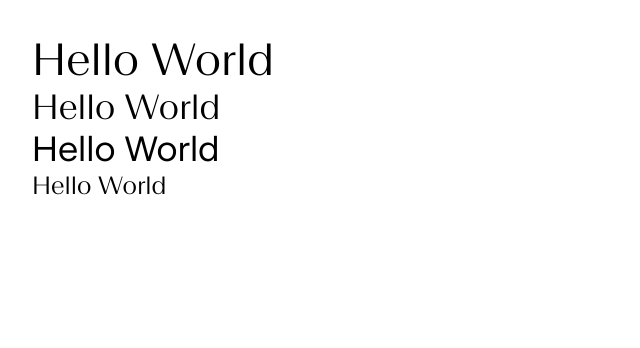
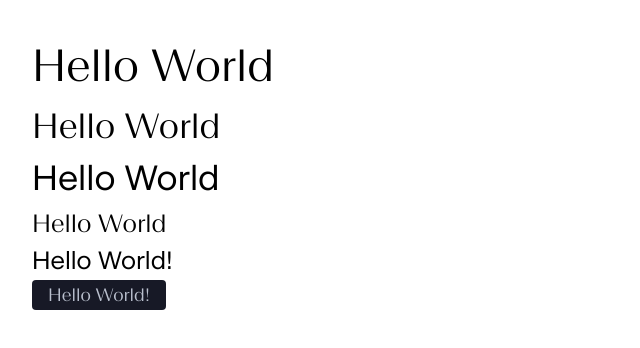
Before and after one commit to jeromehaas/sayyes-web, a Next.js app in the folder frontend/: page / in a window 1280 px wide. Shown: the top 348 px of the page, without its empty margins (0-640 px from the left). Built offline with nearby package versions, Linux system fonts and the light colour scheme.

Commit message:
Setup: button component

```diff
--- /dev/null
+++ b/frontend/components/content/button/button.jsx
@@ -0,0 +1,17 @@
+import { Fragment } from "react";
+import Link from "next/link";
+
+const Button = ({ className, children, onClick, href }) => {
+
+    return (
+        <Fragment>
+            { href
+                ? <Link className={`${ className } button`}>{ children }</Link>
+                : <button className={`${ className } button`} onClick={ onClick }>{ children }</button>
+            }
+        </Fragment>
+    )
+
+};
+
+export default Button;
--- /dev/null
+++ b/frontend/components/content/button/button.scss
@@ -0,0 +1,9 @@
+.button {
+    background-color: $blue-100;
+    color: $white-100;
+    padding: 4px 16px;
+    border-radius: 4px;
+    color: $grey-60;
+    display: inline-block;
+    cursor: pointer;
+}
--- /dev/null
+++ b/frontend/components/content/paragraph/paragraph.jsx
@@ -0,0 +1,9 @@
+const Paragraph = ({ className, children }) => {
+
+    return (
+        <p className={`${ className } paragraph`}>{ children }</p>
+    );
+
+};
+
+export default Paragraph;
--- /dev/null
+++ b/frontend/components/content/paragraph/paragraph.scss
@@ -0,0 +1,3 @@
+.paragraph {
+
+}
--- a/frontend/pages/index.js
+++ b/frontend/pages/index.js
@@ -1,5 +1,7 @@
-import Section from "components//layouts/section/section";
-import Heading from "components//content/heading/heading";
+import Section from "components/layouts/section/section";
+import Heading from "components/content/heading/heading";
+import Paragraph from "components/content/paragraph/paragraph";
+import Button from "components//content/button/button";
 
 const Start = ( ) => {
 
@@ -9,6 +11,8 @@ const Start = ( ) => {
       <Heading level="h2">Hello World</Heading>
       <Heading level="h3">Hello World</Heading>
       <Heading level="h4">Hello World</Heading>
+      <Paragraph>Hello World!</Paragraph>
+      <Button>Hello World!</Button>
     </Section>
   );
 
--- a/frontend/styles/configs/reset.scss
+++ b/frontend/styles/configs/reset.scss
@@ -3,3 +3,8 @@
     margin: 0;
     box-sizing: border-box;
 }
+
+button {
+    background-color: transparent;
+    border: none;
+}
--- a/frontend/styles/configs/typography.scss
+++ b/frontend/styles/configs/typography.scss
@@ -5,29 +5,48 @@
 }
 
 .heading {
+    font-size: 45px;
+    letter-spacing: 7%;
+    font-family: "Beausite-Slick", Arial, sans-serif;
+    line-height: 1.5;
 
     &--h1 {
         font-family: "Beausite-Slick", Arial, sans-serif;
         font-size: 45px;
         letter-spacing: 7%;
+        line-height: 1.5;
     }
 
     &--h2 {
         font-family: "Beausite-Slick", Arial, sans-serif;
         font-size: 35px;
         letter-spacing: 7%;
+        line-height: 1.5;
     }
 
     &--h3 {
         font-family: "Beausite-Classic", Arial, sans-serif;
         font-size: 35px;
         letter-spacing: 7%;
+        line-height: 1.5;
     }
 
     &--h4 {
         font-family: "Beausite-Slick", Arial, sans-serif;
         font-size: 25px;
         letter-spacing: 7%;
+        line-height: 1.5;
     }
 
 }
+
+.paragraph {
+    font-size: 25px;
+    font-family: "Beausite-Classic", Arial, sans-serif;
+    line-height: 1.5;
+}
+
+.button {
+    font-size: 18px;
+    color: $grey-60;
+}
--- a/frontend/styles/main.scss
+++ b/frontend/styles/main.scss
@@ -8,6 +8,8 @@
 
 /* CONTENT */
 @import 'components/content/heading/heading.scss';
+@import 'components/content/paragraph/paragraph.scss';
+@import 'components/content/button/button.scss';
 
 /* LAYOUTS */
 @import 'components/layouts/section/section.scss';
```
